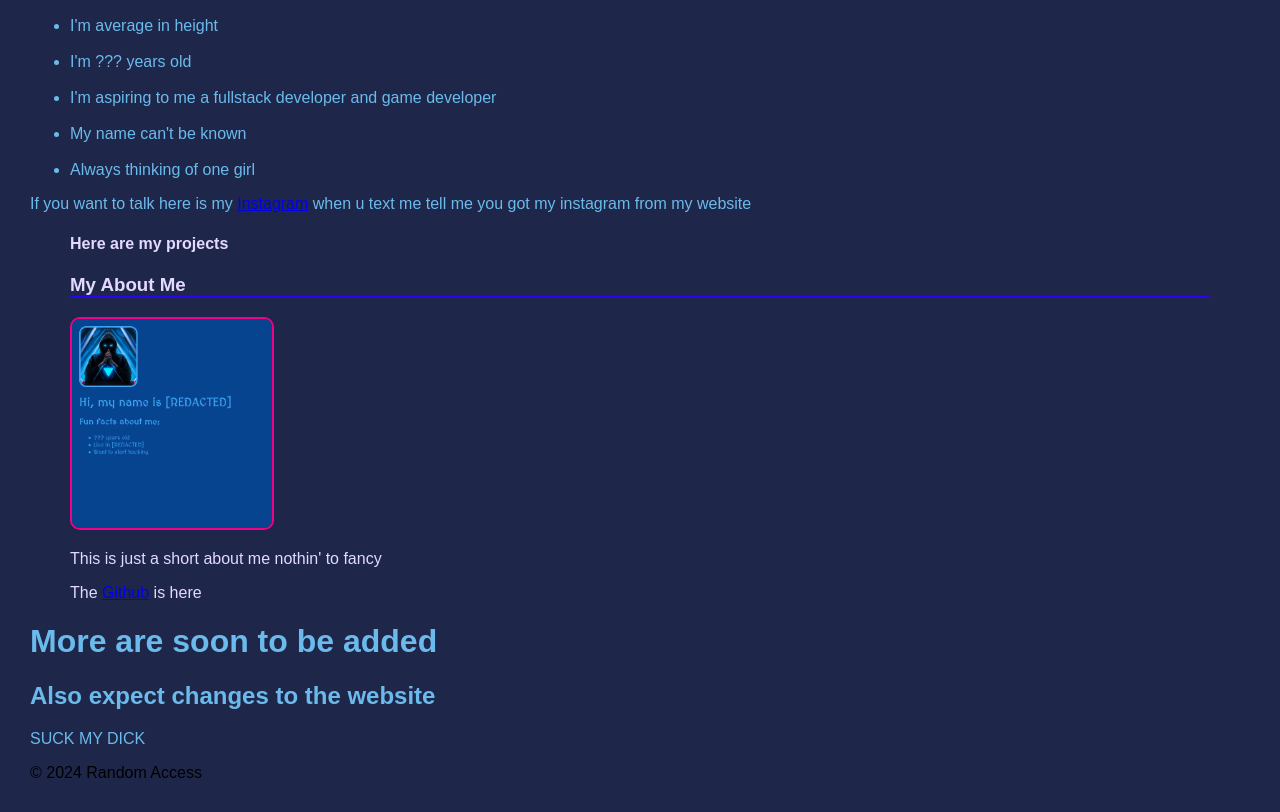
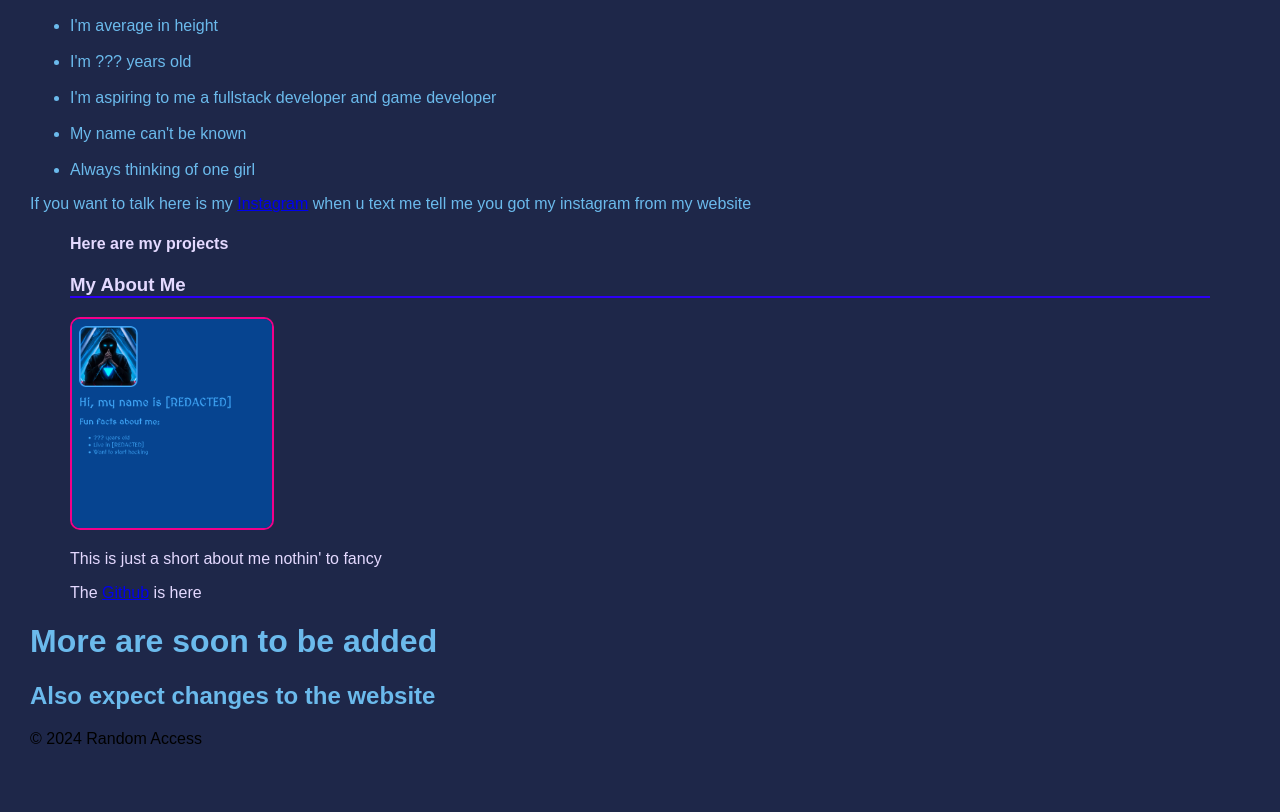
Before and after one commit to RandomAccess-glitch/Portfolio, a website built with Vite: page index.html in a window 1280 px wide. Shown: the part 121-933 px from the top of the page. After the commit the page ends 899 px from the top, so only its background shows below. Built offline with nearby package versions, Linux system fonts and the light colour scheme.

Commit message:
disabled test

```diff
--- a/index.html
+++ b/index.html
@@ -37,7 +37,6 @@
         </section>
         <h1>More are soon to be added</h1>
         <h2>Also expect changes to the website</h2>
-        <p>SUCK MY DICK</p>
         <footer>
         <p>&copy; 2024 Random Access</p>
         </footer>
```
